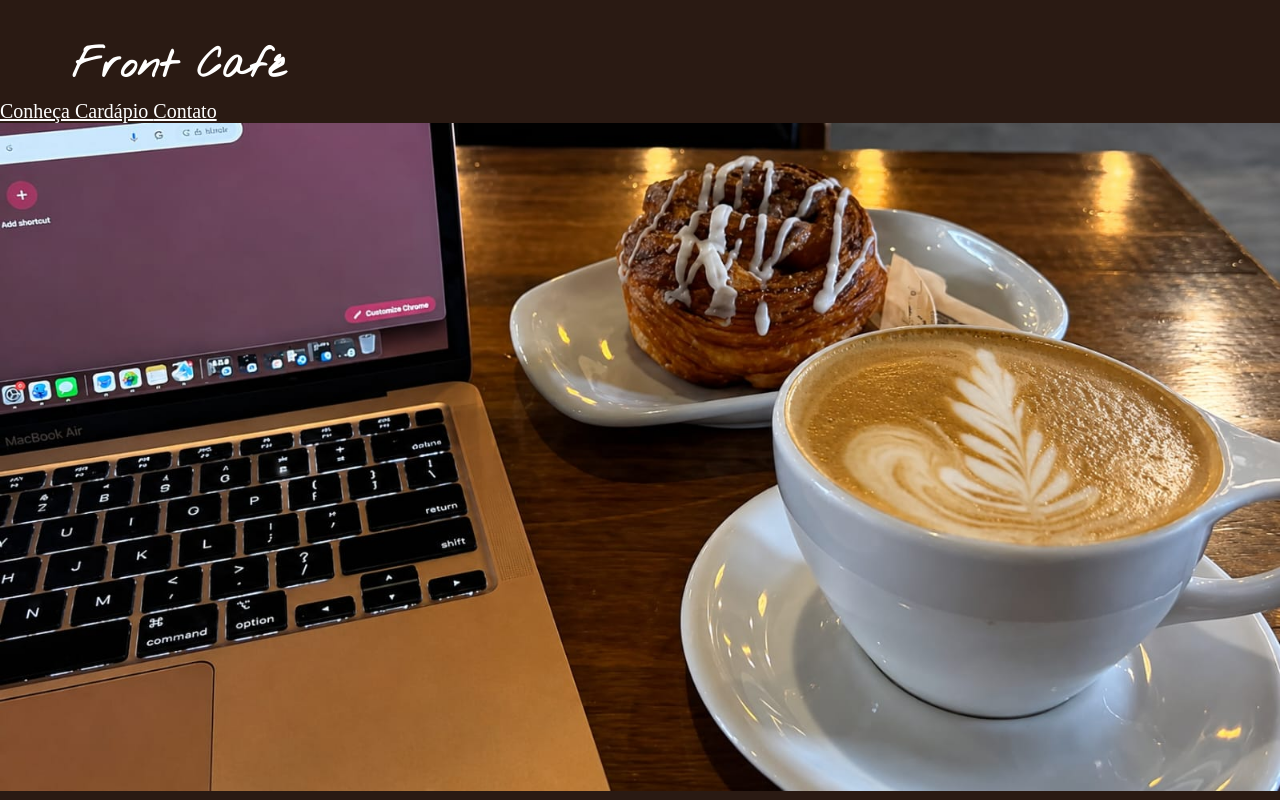
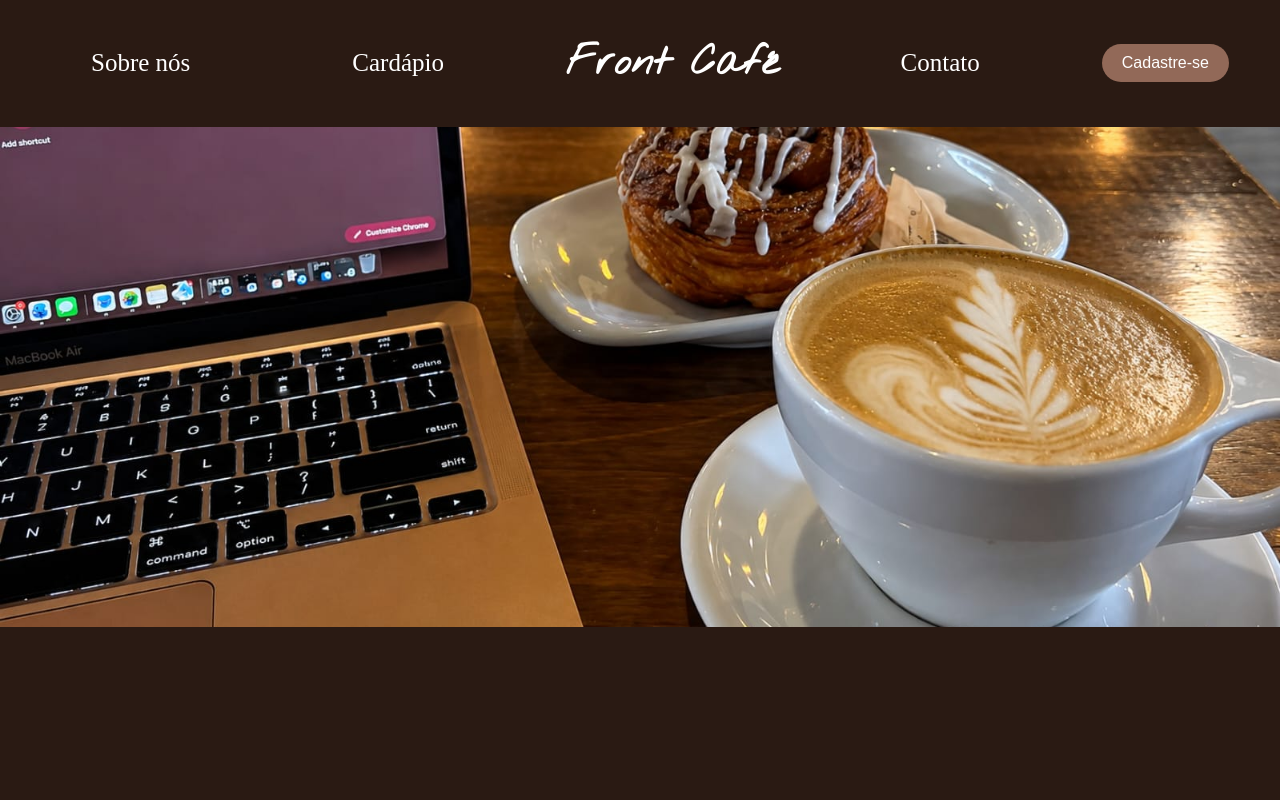
Before and after one commit to YaSiunte/Front-Cafe, a plain HTML site: page index.html in a window 1280 px wide. Drawn offline with Linux system fonts and the light colour scheme; a web font is replaced by a local one.

Commit message:
feat: Criando o header

```diff
--- a/index.html
+++ b/index.html
@@ -3,30 +3,29 @@
 <head>
     <meta charset="UTF-8">
     <meta name="viewport" content="width=device-width, initial-scale=1.0">
-    <link href="https://fonts.googleapis.com/css2?family=Nothing+You+Could+Do&family=Playfair&family=Quicksand&display=swap" rel="stylesheet">
+    <link href="https://fonts.googleapis.com/css2?family=Nothing+You+Could+Do&family=Playfair&family=Quicksand&play=swap" rel="stylesheet">
     <link rel="stylesheet" href="style.css">
     <title>Front Café</title>
 </head>
 <body>
 
     <header>
-        <div class="header">
-            <h1>Front Café</h1>
-        </div>
-
-
 
         <a href="conheca.html">
-            Conheça
+            Sobre nós
         </a>
 
         <a href="cardapio.html">
             Cardápio
         </a>
 
+        <h1>Front Café</h1>
+
         <a href="contato">
             Contato
         </a>
+
+        <button>Cadastre-se</button>
 
     </header>
 
@@ -34,9 +33,5 @@
         <img src="images/banner.jpeg">
     </div>
 
-
-
-
-
 </body>
 </html>
--- a/style.css
+++ b/style.css
@@ -6,22 +6,29 @@ body {
     background-color: #2a1a13;
 }
 /*---------------------------------------------------*/
-.header h1 {
+header{
     background-color: #2a1a13;
-    color: #FFFFFF;
+    /* color: #FFFFFF;
     padding: 40px 0px 40px 72px;
     margin: 0;
     font-family: 'Nothing You Could Do';
     font-size: 40px;
-    height: 20px;
-
+    height: 10px; */
+    display: flex;
+    justify-content: space-around;
+    align-items: center;
+    padding: 10px;
 }
 
 a {
-    font-size: 20px;
     color: #fff;
     font-family: 'Playfair';
-    ;
+    font-size: 25px;
+    text-decoration: none;
+    font-weight: 500;
+    padding: 20px;
+    margin: 0 20px;
+    transition: all .2s ease-in-out;
 }
 
 a:hover {
@@ -30,9 +37,32 @@ a:hover {
     font-size: 22px;
 }
 
+h1 {
+    color:#fff;
+    font-family: 'Nothing You Could Do';
+    font-size: 40px;
+}
+
+button {
+    background-color: #926958;
+    color: #fff;
+    border: none;
+    padding: 10px 20px;
+    font-size: 16px;
+    cursor: pointer;
+    border-radius: 20px;
+    transition: all .5s ease-in-out;
+}
+
+button:hover {
+    background-color: #fff;
+    color: #926958;
+}
+
 /*---------------------------------------------------*/
 
 .banner img {
     width: 100%;
-    object-fit: contain;
+    height: 500px;
+    object-fit: cover;
 }
```
